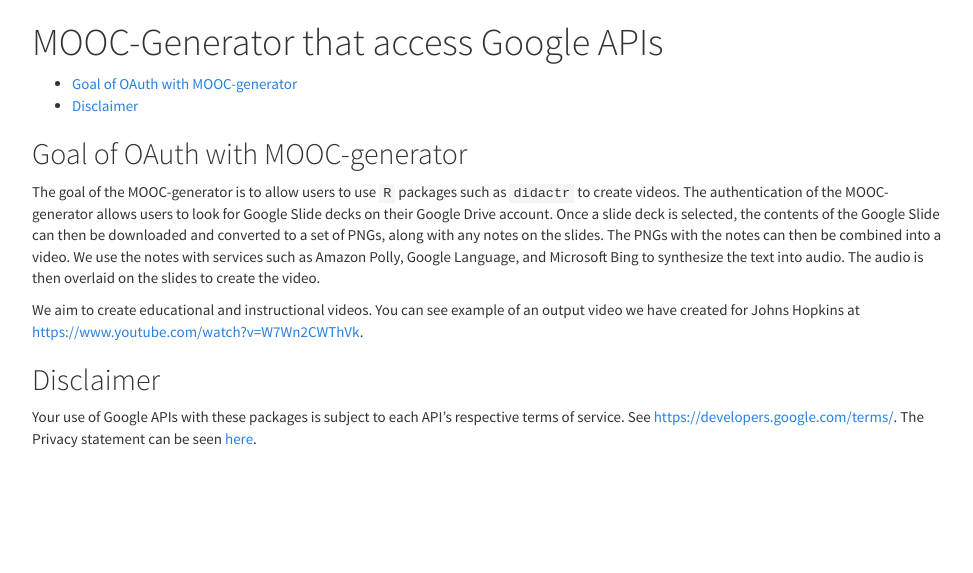
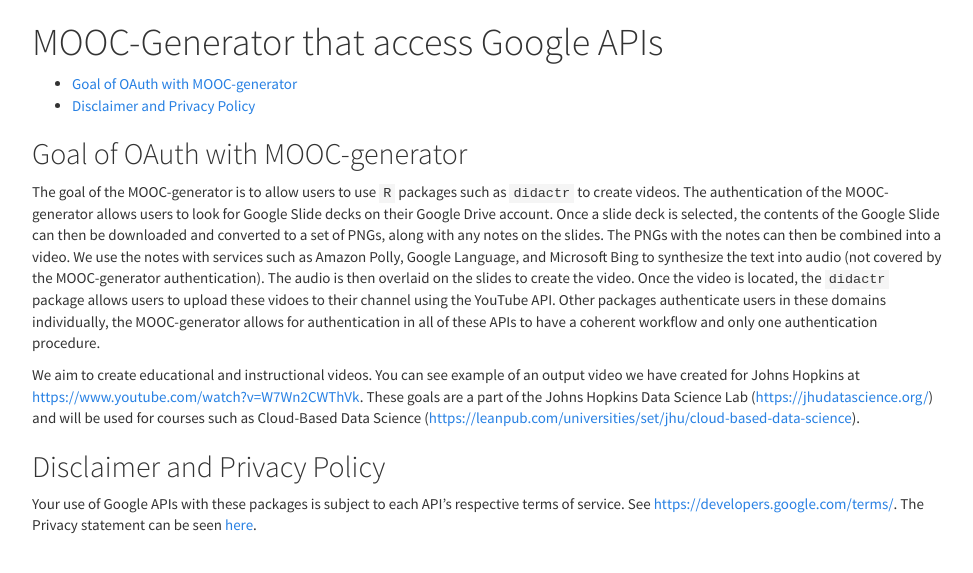
Before and after one commit to muschellij2/muschellij2.github.io, a Jekyll site: the page mooc-generator/index.html, which Jekyll copies as it is, in a window 1280 px wide. Shown: the top 573 px of the page, without its empty margins (153-1126 px from the left). Built offline with Jekyll 4.4.1, drawn with Linux system fonts in a browser that asks for light colours.

Commit message:
updated the mooc-generator

```diff
--- a/mooc-generator/index.Rmd
+++ b/mooc-generator/index.Rmd
@@ -13,11 +13,11 @@ https://github.com/tidyverse/tidyverse.org/blob/master/content/google_privacy_po
 
 ## Goal of OAuth with MOOC-generator
 
-The goal of the MOOC-generator is to allow users to use `R` packages such as `didactr` to create videos.  The authentication of the MOOC-generator allows users to look for Google Slide decks on their Google Drive account.  Once a slide deck is selected, the contents of the Google Slide can then be downloaded and converted to a set of PNGs, along with any notes on the slides.  The PNGs with the notes can then be combined into a video.  We use the notes with services such as Amazon Polly, Google Language, and Microsoft Bing to synthesize the text into audio.  The audio is then overlaid on the slides to create the video.
+The goal of the MOOC-generator is to allow users to use `R` packages such as `didactr` to create videos.  The authentication of the MOOC-generator allows users to look for Google Slide decks on their Google Drive account.  Once a slide deck is selected, the contents of the Google Slide can then be downloaded and converted to a set of PNGs, along with any notes on the slides.  The PNGs with the notes can then be combined into a video.  We use the notes with services such as Amazon Polly, Google Language, and Microsoft Bing to synthesize the text into audio (not covered by the MOOC-generator authentication).  The audio is then overlaid on the slides to create the video.  Once the video is located, the `didactr` package allows users to upload these vidoes to their channel using the YouTube API.  Other packages authenticate users in these domains individually, the MOOC-generator allows for authentication in all of these APIs to have a coherent workflow and only one authentication procedure.
 
-We aim to create educational and instructional videos.  You can see example of an output video we have created for Johns Hopkins at https://www.youtube.com/watch?v=W7Wn2CWThVk.
+We aim to create educational and instructional videos.  You can see example of an output video we have created for Johns Hopkins at https://www.youtube.com/watch?v=W7Wn2CWThVk.  These goals are a part of the Johns Hopkins Data Science Lab (https://jhudatascience.org/) and will be used for courses such as Cloud-Based Data Science (https://leanpub.com/universities/set/jhu/cloud-based-data-science).
 
-## Disclaimer
+## Disclaimer and Privacy Policy
 
 Your use of Google APIs with these packages is subject to each API's respective
 terms of service. See <https://developers.google.com/terms/>.  The Privacy statement can be seen [here](../google_privacy_policy.html).
--- a/mooc-generator/index.html
+++ b/mooc-generator/index.html
@@ -398,7 +398,7 @@ $(document).ready(function () {
 <div id="TOC">
 <ul>
 <li><a href="#goal-of-oauth-with-mooc-generator">Goal of OAuth with MOOC-generator</a></li>
-<li><a href="#disclaimer">Disclaimer</a></li>
+<li><a href="#disclaimer-and-privacy-policy">Disclaimer and Privacy Policy</a></li>
 </ul>
 </div>
 
@@ -408,11 +408,11 @@ https://github.com/tidyverse/tidyverse.org/blob/master/content/google_privacy_po
 -->
 <div id="goal-of-oauth-with-mooc-generator" class="section level2">
 <h2>Goal of OAuth with MOOC-generator</h2>
-<p>The goal of the MOOC-generator is to allow users to use <code>R</code> packages such as <code>didactr</code> to create videos. The authentication of the MOOC-generator allows users to look for Google Slide decks on their Google Drive account. Once a slide deck is selected, the contents of the Google Slide can then be downloaded and converted to a set of PNGs, along with any notes on the slides. The PNGs with the notes can then be combined into a video. We use the notes with services such as Amazon Polly, Google Language, and Microsoft Bing to synthesize the text into audio. The audio is then overlaid on the slides to create the video.</p>
-<p>We aim to create educational and instructional videos. You can see example of an output video we have created for Johns Hopkins at <a href="https://www.youtube.com/watch?v=W7Wn2CWThVk" class="uri">https://www.youtube.com/watch?v=W7Wn2CWThVk</a>.</p>
+<p>The goal of the MOOC-generator is to allow users to use <code>R</code> packages such as <code>didactr</code> to create videos. The authentication of the MOOC-generator allows users to look for Google Slide decks on their Google Drive account. Once a slide deck is selected, the contents of the Google Slide can then be downloaded and converted to a set of PNGs, along with any notes on the slides. The PNGs with the notes can then be combined into a video. We use the notes with services such as Amazon Polly, Google Language, and Microsoft Bing to synthesize the text into audio (not covered by the MOOC-generator authentication). The audio is then overlaid on the slides to create the video. Once the video is located, the <code>didactr</code> package allows users to upload these vidoes to their channel using the YouTube API. Other packages authenticate users in these domains individually, the MOOC-generator allows for authentication in all of these APIs to have a coherent workflow and only one authentication procedure.</p>
+<p>We aim to create educational and instructional videos. You can see example of an output video we have created for Johns Hopkins at <a href="https://www.youtube.com/watch?v=W7Wn2CWThVk" class="uri">https://www.youtube.com/watch?v=W7Wn2CWThVk</a>. These goals are a part of the Johns Hopkins Data Science Lab (<a href="https://jhudatascience.org/" class="uri">https://jhudatascience.org/</a>) and will be used for courses such as Cloud-Based Data Science (<a href="https://leanpub.com/universities/set/jhu/cloud-based-data-science" class="uri">https://leanpub.com/universities/set/jhu/cloud-based-data-science</a>).</p>
 </div>
-<div id="disclaimer" class="section level2">
-<h2>Disclaimer</h2>
+<div id="disclaimer-and-privacy-policy" class="section level2">
+<h2>Disclaimer and Privacy Policy</h2>
 <p>Your use of Google APIs with these packages is subject to each API’s respective terms of service. See <a href="https://developers.google.com/terms/" class="uri">https://developers.google.com/terms/</a>. The Privacy statement can be seen <a href="../google_privacy_policy.html">here</a>.</p>
 </div>
 
```
